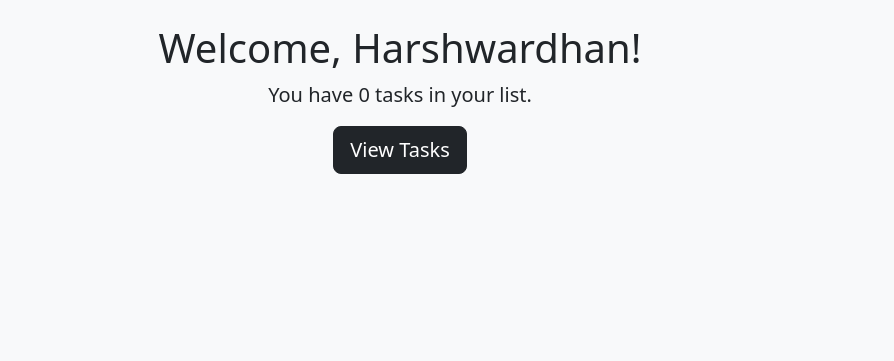
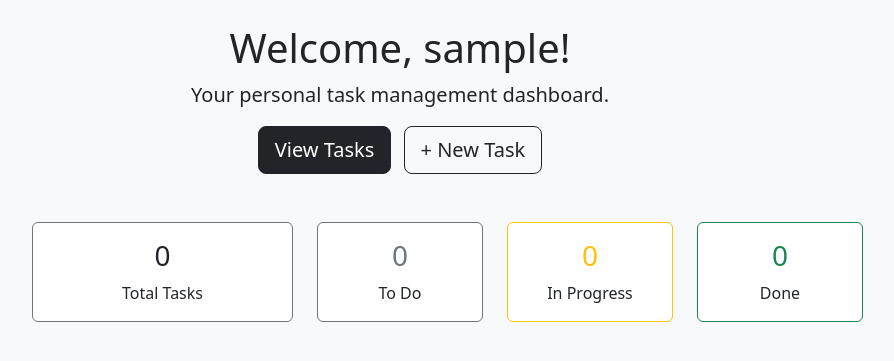
Before and after one commit to Harshwardhans-hub/Taskflow, a Django app: page / in a window 1280 px wide. Shown: the part 56-417 px from the top of the page, without its empty margins (240-1134 px from the left). Run offline with Django 5.2, Linux system fonts and the light colour scheme; the visitor is signed in with stand-in values (Sample User, id 1); data that the repository does not hold is empty.

Commit message:
Day 9: Search, status filter, task stats dashboard on home page

```diff
--- a/tasks/views.py
+++ b/tasks/views.py
@@ -4,12 +4,20 @@ from .forms import TaskForm
 from django.contrib.auth.forms import UserCreationForm
 from django.contrib.auth import login
 from django.contrib.auth.decorators import login_required
+from django.db.models import Q
 
 
 def home(request):
     context = {'username': "Harshwardhan",
     'total_tasks' : Task.objects.count()
     }
+
+    if request.user.is_authenticated:
+        user_tasks = Task.objects.filter(user = request.user)
+        context['my_tasks'] = user_tasks.count()
+        context['todo_count'] = user_tasks.filter(status='todo').count()
+        context['inprogress_count'] = user_tasks.filter(status = 'in_progress').count()
+        context['done_count'] = user_tasks.filter(status = 'done').count()
 
     return render(request,'home.html',context)
 
@@ -19,10 +27,27 @@ def about(request):
 @login_required
 def task_list(request):
     tasks = Task.objects.filter(user=request.user)
+
+    search = request.GET.get('search', '')
+    if search:
+        tasks = tasks.filter(Q(title__icontains=search) | Q(description__icontains=search))
+
+    status_filter = request.GET.get('status', '')
+    if status_filter:
+        tasks = tasks.filter(status=status_filter)
+
     context = {
-    'tasks' : tasks
+        'tasks': tasks,
+        'search': search,
+        'status_filter': status_filter,
     }
-    return render(request, 'tasks/task_list.html',context)
+
+    return render(request, 'tasks/task_list.html', context)
+
+
+
+
+
 
 @login_required
 def task_detail(request,pk):#pk is the primary key and can also be seen as the task_id for viewing the detail about that particular task with the plk or task_id
--- a/templates/home.html
+++ b/templates/home.html
@@ -6,10 +6,48 @@
 
 <div class="row mt-4">
     <div class="col-md-8 offset-md-2 text-center">
-        <h1>Welcome, {{ username }}!</h1>
-        <p class="lead">You have <strong>{{ total_tasks }}</strong> tasks in your list.</p>
+        <h1>Welcome, {{ user.username|default:username }}!</h1>
+        <p class="lead">Your personal task management dashboard.</p>
         <a href="{% url 'task-list' %}" class="btn btn-dark btn-lg">View Tasks</a>
+        <a href="{% url 'task-create' %}" class="btn btn-outline-dark btn-lg ms-2">+ New Task</a>
     </div>
 </div>
 
+{% if user.is_authenticated %}
+<div class="row mt-5">
+    <div class="col-md-3 offset-md-2">
+        <div class="card text-center border-secondary">
+            <div class="card-body">
+                <h3 class="text-dark">{{ my_tasks }}</h3>
+                <p class="mb-0">Total Tasks</p>
+            </div>
+        </div>
+    </div>
+    <div class="col-md-2">
+        <div class="card text-center border-secondary">
+            <div class="card-body">
+                <h3 class="text-secondary">{{ todo_count }}</h3>
+                <p class="mb-0">To Do</p>
+            </div>
+        </div>
+    </div>
+    <div class="col-md-2">
+        <div class="card text-center border-warning">
+            <div class="card-body">
+                <h3 class="text-warning">{{ inprogress_count }}</h3>
+                <p class="mb-0">In Progress</p>
+            </div>
+        </div>
+    </div>
+    <div class="col-md-2">
+        <div class="card text-center border-success">
+            <div class="card-body">
+                <h3 class="text-success">{{ done_count }}</h3>
+                <p class="mb-0">Done</p>
+            </div>
+        </div>
+    </div>
+</div>
+{% endif %}
+
 {% endblock %}
```
Also changed, not shown: templates/tasks/task_list.html (+18 -0 lines).
